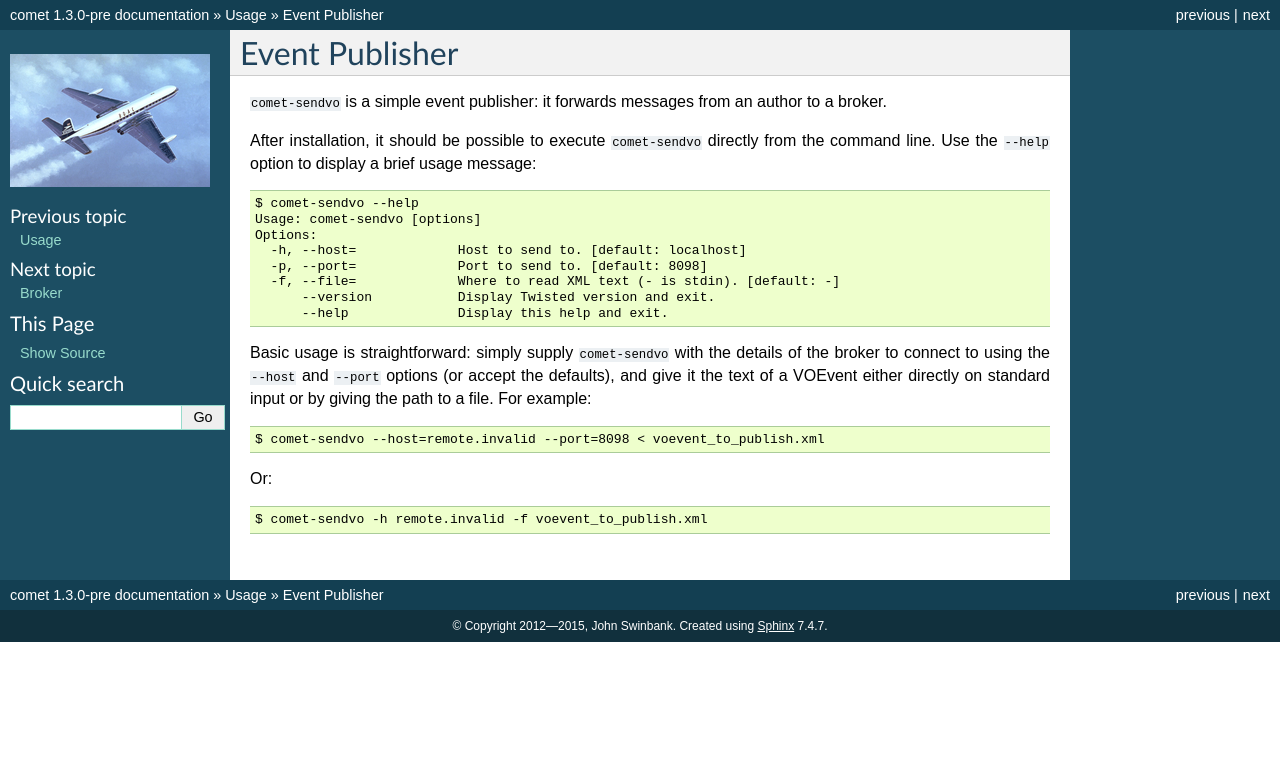
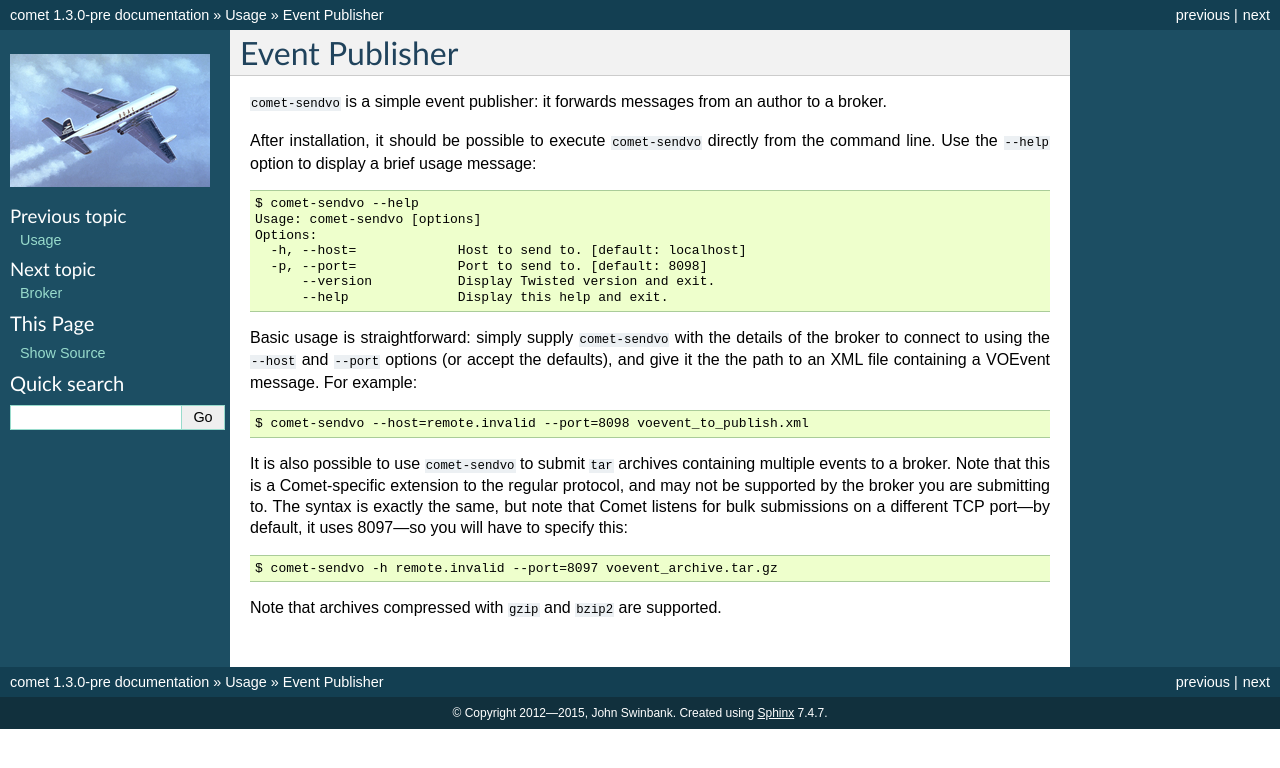
Before and after one commit to jdswinbank/Comet, a Sphinx documentation site: the page built from docs/usage/publisher.rst, in a window 1280 px wide. Shown: the top 768 px of the page. Built offline with Sphinx 7.4.7, drawn with Linux system fonts in a browser that asks for light colours.

Commit message:
Document bulk submission.

```diff
--- a/docs/usage/publisher.rst
+++ b/docs/usage/publisher.rst
@@ -13,17 +13,23 @@ message::
   Options:
     -h, --host=             Host to send to. [default: localhost]
     -p, --port=             Port to send to. [default: 8098]
-    -f, --file=             Where to read XML text (- is stdin). [default: -]
         --version           Display Twisted version and exit.
         --help              Display this help and exit.
 
-Basic usage is straightforward: simply supply ``comet-sendvo`` with the
-details of the broker to connect to using the ``--host`` and ``--port``
-options (or accept the defaults), and give it the text of a VOEvent either
-directly on standard input or by giving the path to a file. For example::
+Basic usage is straightforward: simply supply ``comet-sendvo`` with the details
+of the broker to connect to using the ``--host`` and ``--port`` options (or
+accept the defaults), and give it the the path to an XML file containing a
+VOEvent message. For example::
 
-  $ comet-sendvo --host=remote.invalid --port=8098 < voevent_to_publish.xml
+  $ comet-sendvo --host=remote.invalid --port=8098 voevent_to_publish.xml
 
-Or::
+It is also possible to use ``comet-sendvo`` to submit ``tar`` archives
+containing multiple events to a broker. Note that this is a Comet-specific
+extension to the regular protocol, and may not be supported by the broker you
+are submitting to. The syntax is exactly the same, but note that Comet listens
+for bulk submissions on a different TCP port---by default, it uses 8097---so
+you will have to specify this::
 
-  $ comet-sendvo -h remote.invalid -f voevent_to_publish.xml
+  $ comet-sendvo -h remote.invalid --port=8097 voevent_archive.tar.gz
+
+Note that archives compressed with ``gzip`` and ``bzip2`` are supported.
```
Also changed, not shown: docs/appendix/history.rst (+7 -0 lines), docs/usage/broker.rst (+41 -27 lines).
